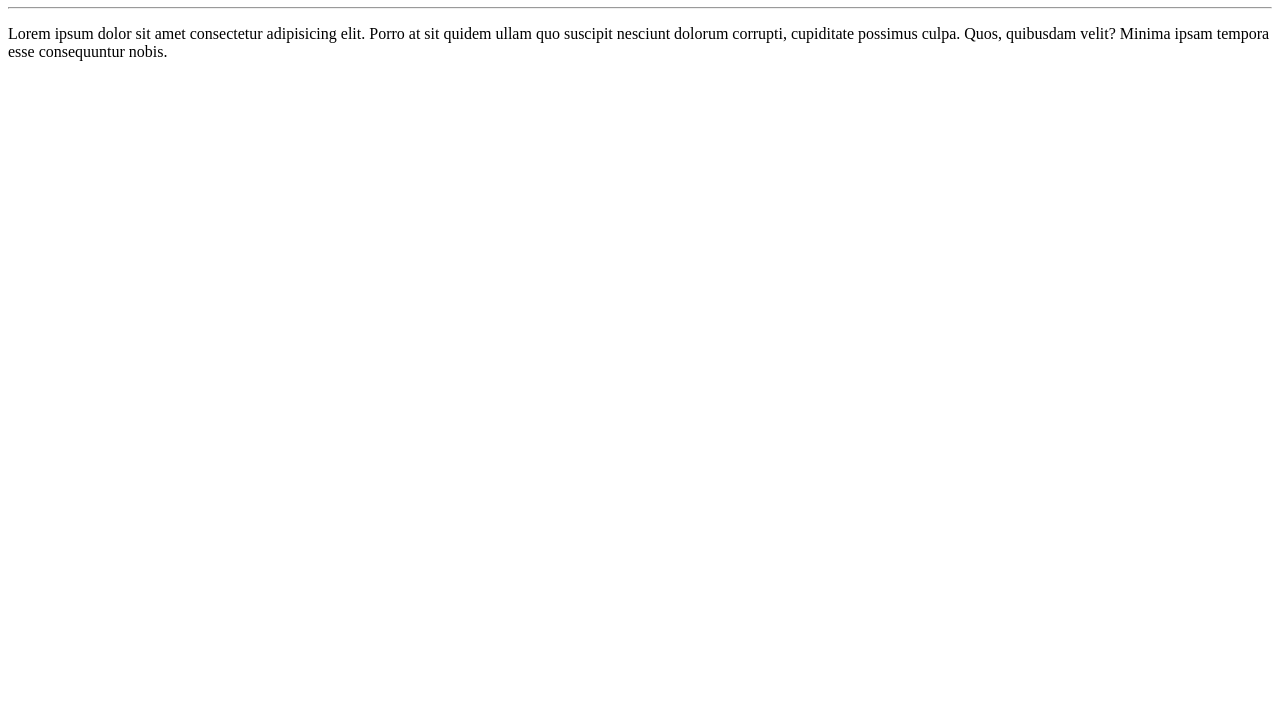
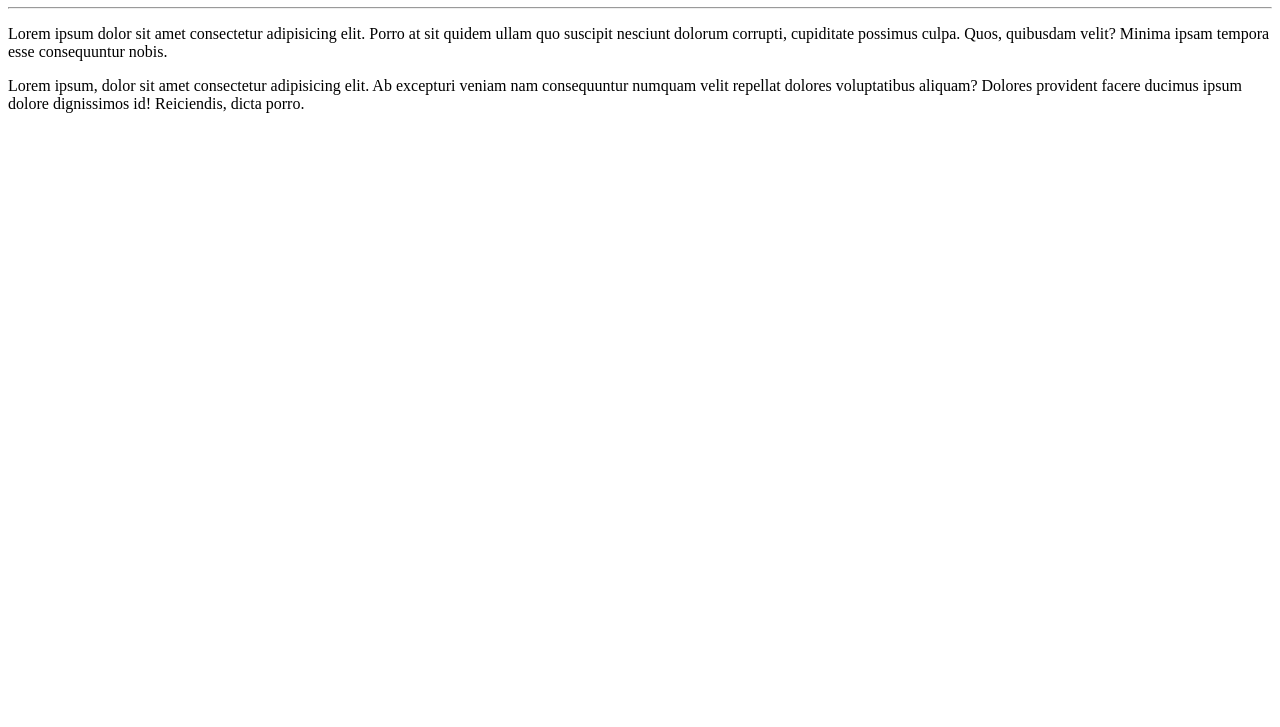
Before and after one commit to luisfelipebrizola/Ola-Mundo, a plain HTML site: page site-exemplo/index.html in a window 1280 px wide. Shown: the part 73-800 px from the top of the page. Drawn offline with Linux system fonts and the light colour scheme.

Commit message:
Adicionei um parágrafo

```diff
--- a/site-exemplo/index.html
+++ b/site-exemplo/index.html
@@ -9,5 +9,6 @@
     <h1>Olá, Mundo!</h1>
     <hr>
     <p>Lorem ipsum dolor sit amet consectetur adipisicing elit. Porro at sit quidem ullam quo suscipit nesciunt dolorum corrupti, cupiditate possimus culpa. Quos, quibusdam velit? Minima ipsam tempora esse consequuntur nobis.</p>
+    <p>Lorem ipsum, dolor sit amet consectetur adipisicing elit. Ab excepturi veniam nam consequuntur numquam velit repellat dolores voluptatibus aliquam? Dolores provident facere ducimus ipsum dolore dignissimos id! Reiciendis, dicta porro.</p>
 </body>
 </html>
```
